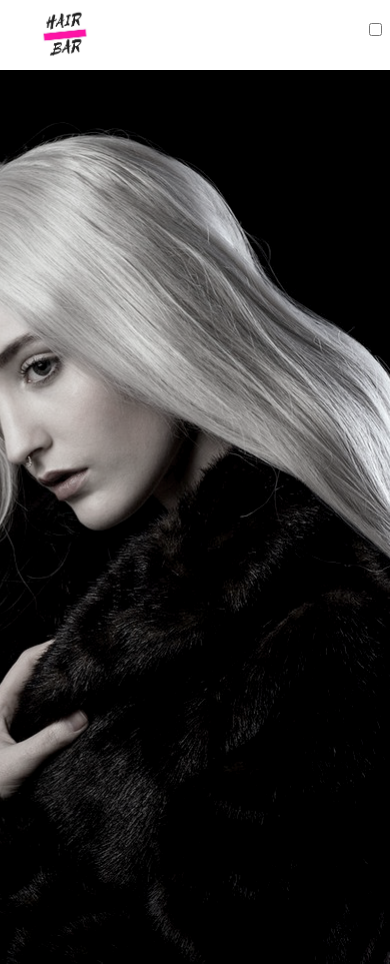
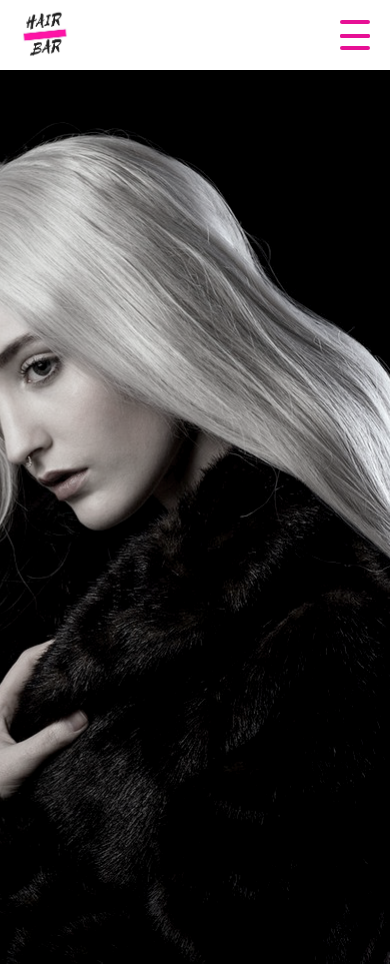
Before and after one commit to kkolyan-01/kkolyan-01.github.io, a plain HTML site: page index.html in a window 390 px wide. Shown: the top 964 px of the page. Drawn offline with nearby package versions, Linux system fonts and the light colour scheme; a web font is replaced by a local one.

Commit message:
Add files via upload

```diff
--- a/css/style.css
+++ b/css/style.css
@@ -81,6 +81,73 @@ ul {
 .header__copyright {
 	margin-top: 30px;
 
+}
+
+.hamburger {
+	margin: 0 auto;
+	margin-right: 15px;
+	width: 30px;
+	height: 30px;
+	position: relative;
+	display: none;
+}
+
+.hamburger .bar {
+	padding: 0;
+	width: 30px;
+	height: 4px;
+	background-color: #e71095;
+	display: block;
+	border-radius: 4px;
+	transition: all 0.4s ease-in-out;
+	position: absolute;
+}
+
+.bar1 {
+	top: 0;
+}
+
+.bar2,
+.bar3 {
+	top: 13.5px;
+}
+
+.bar3 {
+	right: 0;
+}
+
+.bar4 {
+	bottom: 0;
+}
+
+.checkbox1:checked + label > .hamburger1 > .bar1{
+	transform: rotate(45deg);
+	transform-origin: 5%;
+	width: 41px
+}
+
+.checkbox1:checked + label > .hamburger1 > .bar2 {
+	transform: translateX(-40px);
+	background-color: transparent;
+}
+
+.checkbox1:checked + label > .hamburger1 > .bar3 {
+	transform: translateX(40px);
+	background-color: transparent;
+}
+
+.checkbox1:checked + label > .hamburger1 > .bar4 {
+	transform-origin: 5%;
+	transform: rotate(-45deg);
+	width: 41px;
+}
+
+.visuallyHidden {
+	position: absolute;
+	overflow: hidden;
+	clip: rect(0 0 0 0);
+	height: 1px; width: 1px;
+	margin: -1px; padding: 0; border: 0;
 }
 
 .menu__btn {
@@ -241,7 +308,13 @@ ul {
 	font-size: 50px;
 	text-align: center;
 	width: 350px;
-	border-bottom: 4px #6c462a solid;
+	color: #4e2e10;
+}
+
+.price__table tr:nth-of-type(2) td {
+	padding-top: 30px;
+	color: #4e2e10;
+	border-bottom: solid 4px #6c462a;
 }
 
 .price__table td {
@@ -251,7 +324,7 @@ ul {
 }
 
 .price__table td:nth-child(2){
-	text-align: right;
+	/* text-align: right; */
 }
 
 .price__cm {
@@ -305,7 +378,7 @@ ul {
 	}
 
 	.header__logo img {
-		margin: 0 0 0 30px;
+		margin: 0 0 0 10px;
 		block-size: 60px;
 		width: 60px;
 	}
@@ -318,12 +391,11 @@ ul {
 		display: none;
 		position: absolute;
 		left: 0;
-		top: 68px;
+		top: 69px;
 
 		background-color: #fff;
 		width: 100%;
-		padding: 20px;
-		padding-bottom: 40px;
+		padding: 40px 20px 40px;
 
 		z-index: 0;
 
@@ -342,7 +414,7 @@ ul {
 	}
 
 	.header__instagram {
-		margin-top: 0px;
+		margin: 0 10px 0 0;
 		width: 50px;
 	}
 
@@ -361,7 +433,7 @@ ul {
 		padding: 30px 15px;
 	}
 
-	.menu__btn {
+	.hamburger {
 		display: block;
 	}
 
@@ -389,7 +461,7 @@ ul {
 		display: block !important;
 	}
 
-	.menu__btn {
+	.hamburger {
 		display: none;
 	}
 }
```
